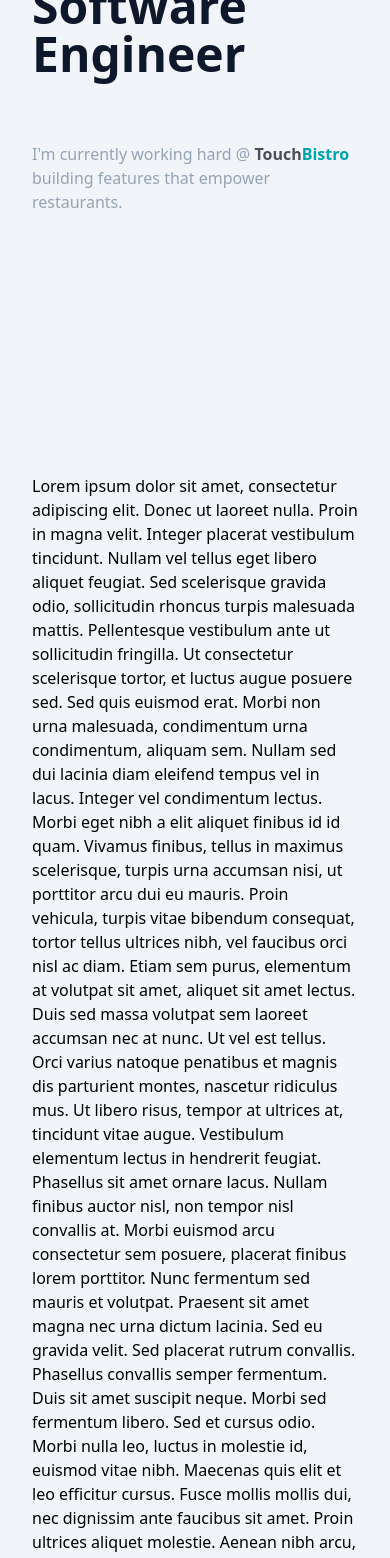
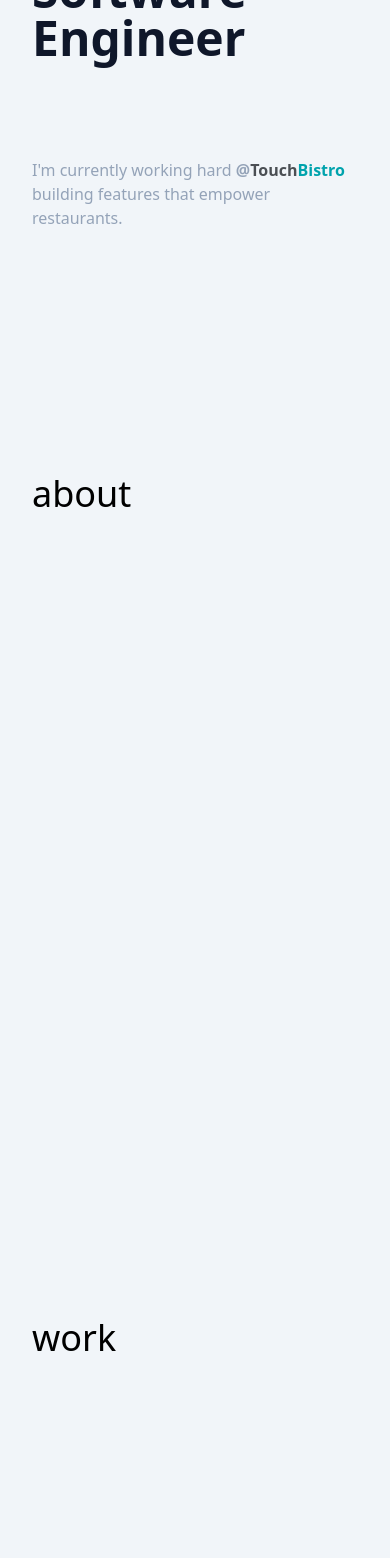
Before and after one commit to albinma/cv, a Next.js app: page / in a window 390 px wide. Shown: the part 432-1990 px from the top of the page. Built offline with nearby package versions, Linux system fonts and the light colour scheme.

Commit message:
Add blank page sections (#9)

```diff
--- a/package.json
+++ b/package.json
@@ -26,10 +26,12 @@
     "react": "18.2.0",
     "react-dom": "18.2.0",
     "react-feather": "^2.0.10",
+    "react-scroll": "^1.8.9",
     "typescript": "4.9.5"
   },
   "devDependencies": {
     "@playwright/test": "^1.31.1",
+    "@types/react-scroll": "^1.8.6",
     "autoprefixer": "^10.4.13",
     "eslint-config-prettier": "^8.6.0",
     "eslint-plugin-prettier": "^4.2.1",
--- /dev/null
+++ b/src/app/About/About.tsx
@@ -0,0 +1,7 @@
+'use client';
+
+import Section from '@/components/Section/Section';
+
+export default function About() {
+  return <Section name="about" />;
+}
--- /dev/null
+++ b/src/app/Contact/Contact.tsx
@@ -0,0 +1,7 @@
+'use client';
+
+import Section from '@/components/Section/Section';
+
+export default function Contact() {
+  return <Section name="contact" />;
+}
--- a/src/app/Hero/Hero.tsx
+++ b/src/app/Hero/Hero.tsx
@@ -1,24 +1,32 @@
+'use client';
+
+import * as Scroll from 'react-scroll';
+
 export default function Hero() {
   return (
-    <div className="flex h-screen flex-col justify-center">
-      <h2 className="text-xl font-bold text-slate-500 md:text-4xl">
+    <Scroll.Element
+      name="hero"
+      className="flex h-screen flex-col justify-center"
+    >
+      <h2 className="cursor-pointer text-xl font-bold text-slate-500 md:text-4xl">
         Hey, I&apos;m <span className="text-pink-500">Albin Ma</span> and...
       </h2>
       <h1 className="mt-4 text-5xl font-bold text-slate-900 md:text-8xl">
         I&apos;m a Software Engineer
       </h1>
-      <p className="text-md mt-16 text-slate-400 md:text-2xl">
-        I&apos;m currently working hard @{' '}
+      <p className="text-md mt-24 text-slate-400 md:text-2xl">
+        I&apos;m currently working hard{' '}
         <a
           href="https://www.touchbistro.com/"
           className="font-semibold"
           target="_blank"
         >
+          @{''}
           <span className="text-tb-primary">Touch</span>
           <span className="text-tb-secondary">Bistro</span>
         </a>{' '}
         building features that empower restaurants.
       </p>
-    </div>
+    </Scroll.Element>
   );
 }
--- a/src/app/Nav/ExternalLinks.tsx
+++ /dev/null
@@ -1,45 +0,0 @@
-import * as Icon from 'react-feather';
-
-type ExternalLinksProps = {
-  className?: string;
-  onExernalLinkClick: () => void;
-};
-
-export default function ExternalLinks({
-  className,
-  onExernalLinkClick,
-}: ExternalLinksProps) {
-  const externalLinks = [
-    {
-      name: 'GitHub',
-      link: 'https://github.com/albinma/cv',
-      icon: <Icon.GitHub className="h6 w-6" />,
-    },
-    {
-      name: 'LinkedIn',
-      link: 'https://www.linkedin.com/in/albin-ma-9367a73a/',
-      icon: <Icon.Linkedin className="h6 w-6" />,
-    },
-  ];
-
-  return (
-    <ul className={className}>
-      {externalLinks.map((externalLink) => (
-        <li key={externalLink.name}>
-          <a
-            href={externalLink.link}
-            target="_blank"
-            rel="noopener noreferrer"
-            className="flex items-center rounded-lg p-2 text-base font-normal text-gray-900 hover:bg-slate-100 dark:text-white dark:hover:bg-slate-700"
-            onClick={onExernalLinkClick}
-          >
-            {externalLink.icon}
-            <span className="ml-3 flex-1 whitespace-nowrap">
-              {externalLink.name}
-            </span>
-          </a>
-        </li>
-      ))}
-    </ul>
-  );
-}
--- a/src/app/Nav/Nav.tsx
+++ b/src/app/Nav/Nav.tsx
@@ -1,30 +1,42 @@
 'use client';
 
 import cn from 'classnames';
-import Link from 'next/link';
 import { RefObject, useEffect, useRef, useState } from 'react';
 import * as Icon from 'react-feather';
+import * as Scroll from 'react-scroll';
 
 export default function Nav() {
   const menuItems = [
-    { label: 'Home', href: '#', icon: <Icon.Home className="h-6 w-6" /> },
-    { label: 'About', href: '#', icon: <Icon.User className="h-6 w-6" /> },
-    { label: 'Work', href: '#', icon: <Icon.Briefcase className="h-6 w-6" /> },
+    {
+      label: 'Home',
+      scrollTo: 'hero',
+      icon: <Icon.Home className="h-6 w-6" />,
+    },
+    {
+      label: 'About',
+      scrollTo: 'about',
+      icon: <Icon.User className="h-6 w-6" />,
+    },
+    {
+      label: 'Work',
+      scrollTo: 'work',
+      icon: <Icon.Briefcase className="h-6 w-6" />,
+    },
     {
       label: 'Projects',
-      href: '#',
+      scrollTo: 'projects',
       icon: <Icon.Codesandbox className="h-6 w-6" />,
     },
-    { label: 'Contact', href: '#', icon: <Icon.Mail className="h-6 w-6" /> },
+    {
+      label: 'Contact',
+      scrollTo: 'contact',
+      icon: <Icon.Mail className="h-6 w-6" />,
+    },
   ];
   const [isMenuOpen, setIsMenuOpen] = useState(false);
 
   const sideMenuButton = useRef(null);
   const sideMenu = useRef(null);
-
-  useEffect(() => {
-    console.log('🚀 ~ file: Nav.tsx:67 ~ Nav ~ isMenuOpen:', isMenuOpen);
-  }, [isMenuOpen]);
 
   useEffect(() => {
     if (!isMenuOpen) return;
@@ -57,12 +69,15 @@ export default function Nav() {
       <header className="sticky top-0 z-50 w-full border-b-2 bg-slate-100">
         <div className="flex flex-nowrap items-center justify-between py-4 px-4 md:px-8">
           <div className="grow">
-            <Link
-              href="/"
-              className="border-4 border-slate-900 px-2 text-xl font-bold text-slate-900 md:text-3xl"
+            <Scroll.Link
+              to="hero"
+              duration={75}
+              smooth={true}
+              className="cursor-pointer border-4 border-slate-900 px-2 text-xl font-bold text-slate-900 md:text-3xl"
+              onClick={() => setIsMenuOpen(false)}
             >
               AM
-            </Link>
+            </Scroll.Link>
           </div>
           <div className="flex items-center md:hidden">
             <button onClick={() => setIsMenuOpen(!isMenuOpen)}>
@@ -78,12 +93,15 @@ export default function Nav() {
               <ul className="mx-auto flex flex-row items-center justify-between space-x-6">
                 {menuItems.map((item) => (
                   <li key={item.label}>
-                    <a
-                      href={item.href}
-                      className="text-slate-900 hover:underline"
+                    <Scroll.Link
+                      to={item.scrollTo}
+                      duration={75}
+                      smooth={true}
+                      offset={-75}
+                      className="cursor-pointer text-slate-900 hover:underline"
                     >
                       {item.label}
-                    </a>
+                    </Scroll.Link>
                   </li>
                 ))}
               </ul>
@@ -106,9 +124,16 @@ export default function Nav() {
             {menuItems.map((item) => (
               <li key={item.label} className="flex flex-row items-center">
                 <span className="mr-2">{item.icon}</span>
-                <a href={item.href} className="hover:underline">
+                <Scroll.Link
+                  to={item.scrollTo}
+                  duration={300}
+                  smooth={true}
+                  offset={-75}
+                  className="cursor-pointer text-slate-900 hover:underline"
+                  onClick={() => setIsMenuOpen(false)}
+                >
                   {item.label}
-                </a>
+                </Scroll.Link>
               </li>
             ))}
           </ul>
--- /dev/null
+++ b/src/app/Projects/Projects.tsx
@@ -0,0 +1,7 @@
+'use client';
+
+import Section from '@/components/Section/Section';
+
+export default function Projects() {
+  return <Section name="projects" />;
+}
--- /dev/null
+++ b/src/app/Work/Work.tsx
@@ -0,0 +1,7 @@
+'use client';
+
+import Section from '@/components/Section/Section';
+
+export default function Work() {
+  return <Section name="work" />;
+}
--- a/src/app/page.tsx
+++ b/src/app/page.tsx
@@ -1,50 +1,17 @@
+import About from '@/app/About/About';
+import Contact from '@/app/Contact/Contact';
 import Hero from '@/app/Hero/Hero';
+import Projects from '@/app/Projects/Projects';
+import Work from '@/app/Work/Work';
 
 export default function Home() {
   return (
     <main className="container mx-auto flex max-w-4xl flex-col px-8">
       <Hero />
-      <p>
-        Lorem ipsum dolor sit amet, consectetur adipiscing elit. Donec ut
-        laoreet nulla. Proin in magna velit. Integer placerat vestibulum
-        tincidunt. Nullam vel tellus eget libero aliquet feugiat. Sed
-        scelerisque gravida odio, sollicitudin rhoncus turpis malesuada mattis.
-        Pellentesque vestibulum ante ut sollicitudin fringilla. Ut consectetur
-        scelerisque tortor, et luctus augue posuere sed. Sed quis euismod erat.
-        Morbi non urna malesuada, condimentum urna condimentum, aliquam sem.
-        Nullam sed dui lacinia diam eleifend tempus vel in lacus. Integer vel
-        condimentum lectus. Morbi eget nibh a elit aliquet finibus id id quam.
-        Vivamus finibus, tellus in maximus scelerisque, turpis urna accumsan
-        nisi, ut porttitor arcu dui eu mauris. Proin vehicula, turpis vitae
-        bibendum consequat, tortor tellus ultrices nibh, vel faucibus orci nisl
-        ac diam. Etiam sem purus, elementum at volutpat sit amet, aliquet sit
-        amet lectus. Duis sed massa volutpat sem laoreet accumsan nec at nunc.
-        Ut vel est tellus. Orci varius natoque penatibus et magnis dis
-        parturient montes, nascetur ridiculus mus. Ut libero risus, tempor at
-        ultrices at, tincidunt vitae augue. Vestibulum elementum lectus in
-        hendrerit feugiat. Phasellus sit amet ornare lacus. Nullam finibus
-        auctor nisl, non tempor nisl convallis at. Morbi euismod arcu
-        consectetur sem posuere, placerat finibus lorem porttitor. Nunc
-        fermentum sed mauris et volutpat. Praesent sit amet magna nec urna
-        dictum lacinia. Sed eu gravida velit. Sed placerat rutrum convallis.
-        Phasellus convallis semper fermentum. Duis sit amet suscipit neque.
-        Morbi sed fermentum libero. Sed et cursus odio. Morbi nulla leo, luctus
-        in molestie id, euismod vitae nibh. Maecenas quis elit et leo efficitur
-        cursus. Fusce mollis mollis dui, nec dignissim ante faucibus sit amet.
-        Proin ultrices aliquet molestie. Aenean nibh arcu, mattis nec
-        sollicitudin egestas, tincidunt in ipsum. In viverra et risus non
-        aliquam. Donec ligula sapien, ornare id massa quis, convallis interdum
-        elit. Maecenas nec hendrerit ante. Duis vulputate sagittis urna, eu
-        laoreet nulla pulvinar ut. Nullam pharetra magna non enim vulputate
-        lacinia. Ut maximus vulputate tellus in vehicula. Ut maximus, nunc eget
-        viverra placerat, massa arcu ultricies ante, et pretium tortor ex ac
-        augue. Fusce sit amet dolor ultricies ipsum gravida convallis sed quis
-        elit. Pellentesque porttitor eu elit eu sagittis. Fusce sagittis
-        dignissim efficitur. Sed accumsan felis in purus dictum, ac molestie
-        nibh tristique. Pellentesque pellentesque lorem ac sem commodo, quis
-        vestibulum ante euismod. Pellentesque accumsan lacus vel purus vehicula,
-        eget imperdiet erat pharetra.
-      </p>
+      <About />
+      <Work />
+      <Projects />
+      <Contact />
     </main>
   );
 }
--- /dev/null
+++ b/src/components/Section/Section.tsx
@@ -0,0 +1,17 @@
+'use client';
+
+import * as Scroll from 'react-scroll';
+
+type SectionProps = {
+  name: string;
+  children?: React.ReactNode;
+};
+
+export default function Section({ name, children }: SectionProps) {
+  return (
+    <Scroll.Element name={name} className="h-screen">
+      <h1 className="text-4xl">{name}</h1>
+      {children}
+    </Scroll.Element>
+  );
+}
```
Also changed, not shown: src/app/Nav/Links.tsx (deleted, +0 -69 lines), 1 other file (tests, documents, lock files or other folders).
